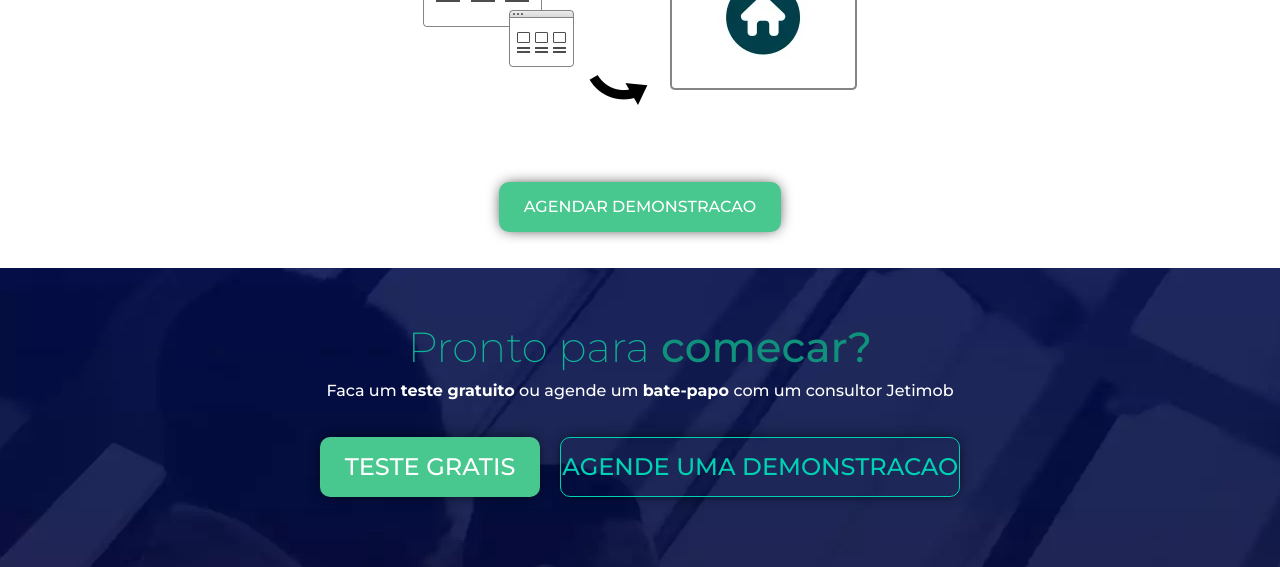
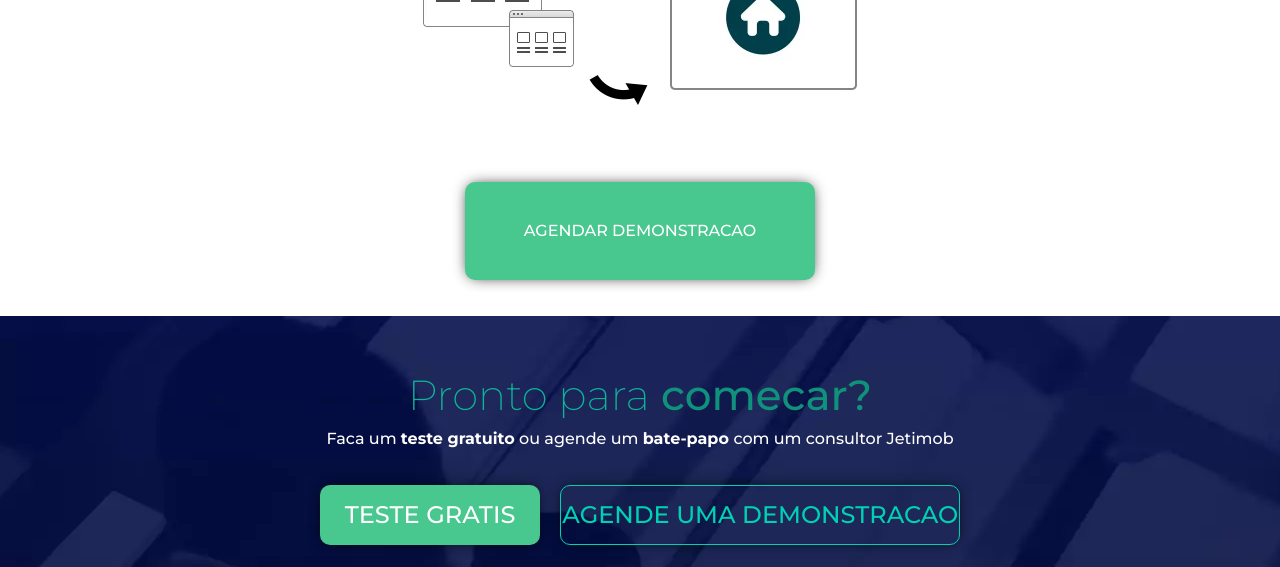
Before and after one commit to Kev1nLopes/JetimobProject, a plain HTML site: page assets/pages/site/index.html in a window 1280 px wide. Shown: the part 4120-4687 px from the top of the page. Drawn offline with nearby package versions, Linux system fonts and the light colour scheme.

Commit message:
adjust in planos layout

```diff
--- a/assets/pages/site/index.html
+++ b/assets/pages/site/index.html
@@ -451,8 +451,8 @@
                         <img src="../../img/migrar-para-jetimob.png.webp" alt="">
                     </div>
                 </div>
-                <a href="https://universo.jetimob.com/sistema-imobiliario-definitivo?utm_source=site_jetimob&utm_medium=lp&utm_campaign=Agendar_Demo" target="_blank">
-                <button class="button is-large is-success mt-6 mb-3 btn-normal p-5" style="width: 100%; max-width: 350px; border-radius: 10px; font-size: 16px; "><strong
+                <a href="https://universo.jetimob.com/sistema-imobiliario-definitivo?utm_source=site_jetimob&utm_medium=lp&utm_campaign=Agendar_Demo" target="_blank" style="width: 100%;">
+                <button class="button is-large is-success mt-6 mb-3 btn-normal p-6" style="width: 100%; max-width: 350px; border-radius: 10px; font-size: 16px; "><strong
                     style="font-weight: 500;">AGENDAR DEMONSTRACAO</strong></button>
                 </a>
 
```
Also changed, not shown: assets/pages/planos/index.html (+2 -2 lines).
